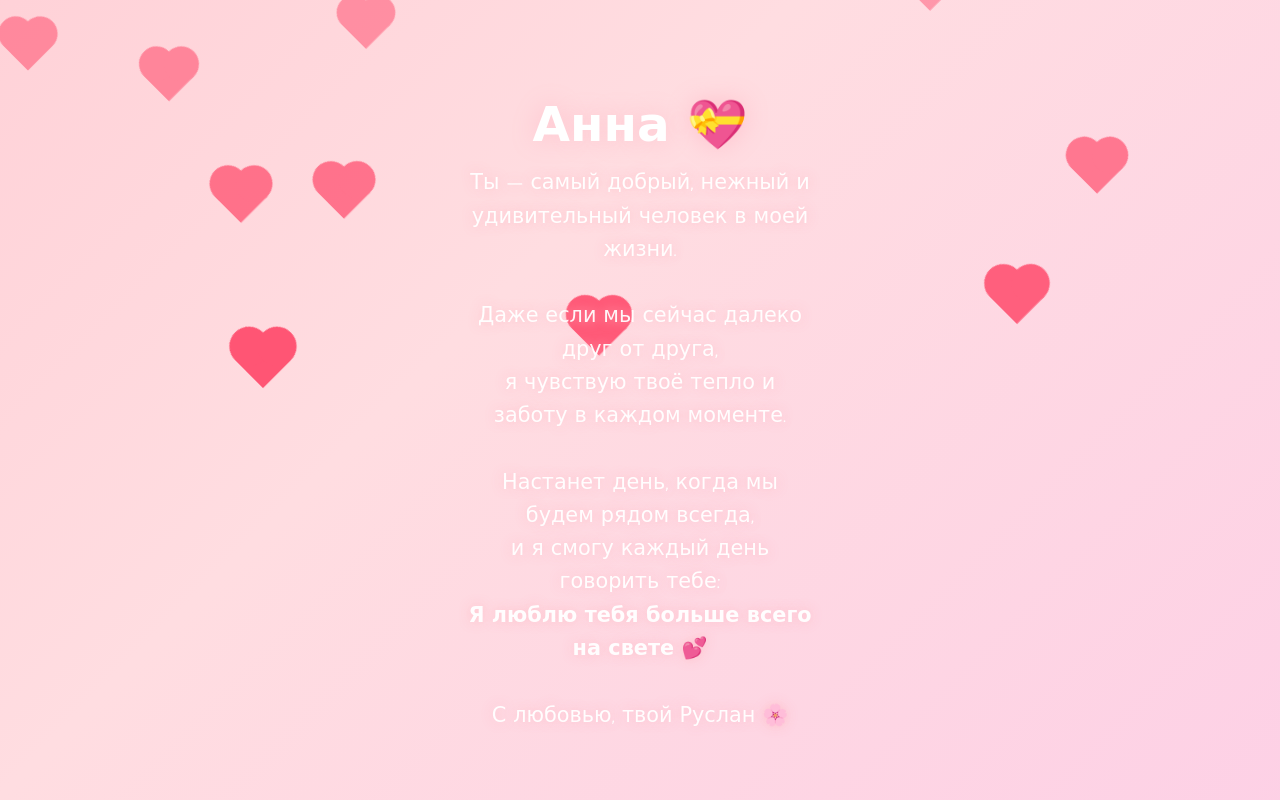
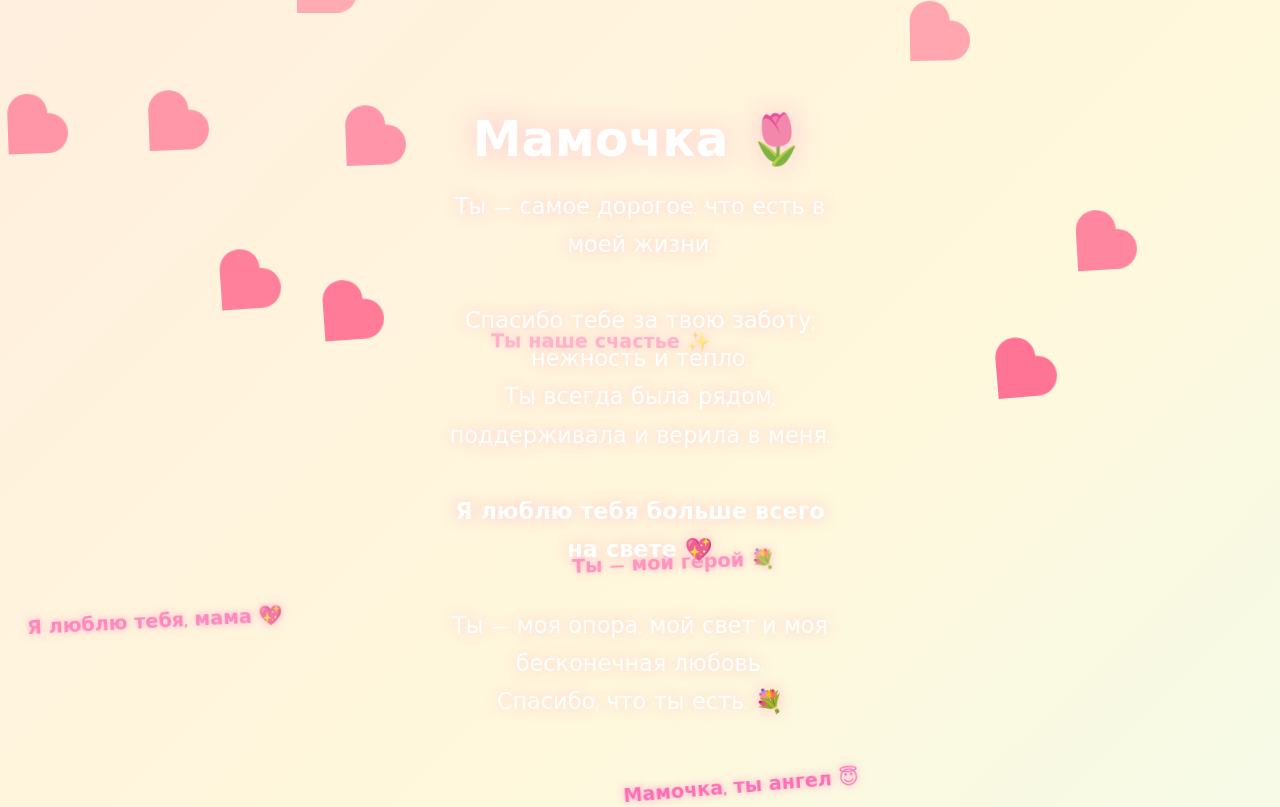
Before and after one commit to ruslanshuxratov96-bot/-, a plain HTML site: page index.html in a window 1280 px wide. Drawn offline with Linux system fonts and the light colour scheme.

Commit message:
Update index.html

```diff
--- a/index.html
+++ b/index.html
@@ -3,9 +3,9 @@
 <head>
   <meta charset="UTF-8">
   <meta name="viewport" content="width=device-width, initial-scale=1.0">
-  <title>Для моей Анны 💖</title>
+  <title>Для моей любимой мамы 🌸</title>
   <style>
-    /* Фон */
+    /* Основные стили */
     body {
       margin: 0;
       padding: 0;
@@ -13,9 +13,9 @@
       display: flex;
       align-items: center;
       justify-content: center;
-      background: linear-gradient(135deg, #ffe6f0, #ffb6c1, #ffdde1, #fbc2eb);
+      background: linear-gradient(135deg, #fff0f5, #ffe4e1, #fff8dc, #e0ffff);
       background-size: 400% 400%;
-      animation: gradientBG 15s ease infinite;
+      animation: gradientBG 20s ease infinite;
       overflow: hidden;
       font-family: 'Comic Sans MS', cursive, sans-serif;
     }
@@ -27,7 +27,7 @@
       100% { background-position: 0% 50%; }
     }
 
-    /* Текст по центру */
+    /* Центральный текст */
     .center-text {
       position: absolute;
       text-align: center;
@@ -38,19 +38,19 @@
     }
 
     .center-text h1 {
-      font-size: 2.8em;
-      margin-bottom: 15px;
-      text-shadow: 0 0 25px rgba(255, 192, 203, 1);
-      animation: heartbeat 1.6s infinite;
+      font-size: 3em;
+      margin-bottom: 20px;
+      text-shadow: 0 0 30px rgba(255, 192, 203, 1);
+      animation: heartbeat 1.8s infinite;
     }
 
     .center-text p {
-      font-size: 1.3em;
-      line-height: 1.6;
-      max-width: 350px;
+      font-size: 1.4em;
+      line-height: 1.7;
+      max-width: 400px;
       margin: 0 auto;
       opacity: 0.95;
-      text-shadow: 0 0 12px rgba(255, 182, 193, 0.8);
+      text-shadow: 0 0 15px rgba(255, 182, 193, 0.9);
     }
 
     /* Сердечки */
@@ -58,9 +58,9 @@
       position: absolute;
       width: 40px;
       height: 40px;
-      background-color: #ff4d6d;
+      background-color: #ff6f91;
       transform: rotate(-45deg);
-      animation: floatUp 7s linear infinite;
+      animation: floatUp 8s linear infinite;
     }
 
     .heart::before,
@@ -69,7 +69,7 @@
       position: absolute;
       width: 40px;
       height: 40px;
-      background-color: #ff4d6d;
+      background-color: #ff6f91;
       border-radius: 50%;
     }
 
@@ -83,22 +83,34 @@
       top: 0;
     }
 
-    /* Анимация сердечек */
+    /* Летающие слова */
+    .floating-text {
+      position: absolute;
+      font-size: 1.2em;
+      color: #ff69b4;
+      font-weight: bold;
+      opacity: 0.9;
+      text-shadow: 0 0 8px rgba(255, 105, 180, 0.6);
+      animation: floatUp 10s linear infinite;
+      white-space: nowrap;
+    }
+
+    /* Анимация подъёма */
     @keyframes floatUp {
       0% {
-        transform: translateY(0) rotate(-45deg) scale(1);
+        transform: translateY(0) rotate(-5deg);
         opacity: 1;
       }
       100% {
-        transform: translateY(-800px) rotate(-45deg) scale(0.7);
+        transform: translateY(-900px) rotate(5deg);
         opacity: 0;
       }
     }
 
-    /* Биение сердца у заголовка */
+    /* Биение сердца для заголовка */
     @keyframes heartbeat {
       0%, 100% { transform: scale(1); }
-      50% { transform: scale(1.2); }
+      50% { transform: scale(1.15); }
     }
 
     /* Плавное появление текста */
@@ -116,35 +128,62 @@
 </head>
 <body>
 
-  <!-- Текст -->
+  <!-- Центральный текст -->
   <div class="center-text">
-    <h1>Анна 💝</h1>
+    <h1>Мамочка 🌷</h1>
     <p>
-      Ты — самый добрый, нежный и удивительный человек в моей жизни.<br><br>
-      Даже если мы сейчас далеко друг от друга,<br>
-      я чувствую твоё тепло и заботу в каждом моменте.<br><br>
-      Настанет день, когда мы будем рядом всегда,<br>
-      и я смогу каждый день говорить тебе:<br>
-      <strong>Я люблю тебя больше всего на свете 💕</strong><br><br>
-      С любовью, твой Руслан 🌸
+      Ты — самое дорогое, что есть в моей жизни.<br><br>
+      Спасибо тебе за твою заботу, нежность и тепло.<br>
+      Ты всегда была рядом, поддерживала и верила в меня.<br><br>
+      <strong>Я люблю тебя больше всего на свете 💖</strong><br><br>
+      Ты — моя опора, мой свет и моя бесконечная любовь.<br>
+      Спасибо, что ты есть. 💐
     </p>
   </div>
 
-  <!-- Сердечки -->
   <script>
+    /* Летающие сердечки */
     function createHeart() {
       const heart = document.createElement('div');
       heart.classList.add('heart');
       heart.style.left = Math.random() * window.innerWidth + 'px';
-      heart.style.animationDuration = (Math.random() * 3 + 4) + 's';
+      heart.style.animationDuration = (Math.random() * 3 + 5) + 's';
       document.body.appendChild(heart);
 
       setTimeout(() => {
         heart.remove();
-      }, 7000);
+      }, 8000);
     }
 
-    setInterval(createHeart, 300);
+    setInterval(createHeart, 350);
+
+    /* Летающие слова */
+    const words = [
+      "Я люблю тебя, мама 💖",
+      "Ты самая лучшая 🌸",
+      "Спасибо за всё ❤️",
+      "Ты наше счастье ✨",
+      "Ты самая родная 💕",
+      "Мамочка, ты ангел 😇",
+      "Ты мой свет 🌞",
+      "Ты — мой герой 💐"
+    ];
+
+    function createFloatingText() {
+      const text = document.createElement('div');
+      text.classList.add('floating-text');
+      text.innerText = words[Math.floor(Math.random() * words.length)];
+      text.style.left = Math.random() * window.innerWidth + 'px';
+      text.style.top = window.innerHeight + 'px';
+      text.style.animationDuration = (Math.random() * 3 + 7) + 's';
+      document.body.appendChild(text);
+
+      setTimeout(() => {
+        text.remove();
+      }, 10000);
+    }
+
+    setInterval(createFloatingText, 1200);
   </script>
 
 </body>
```
